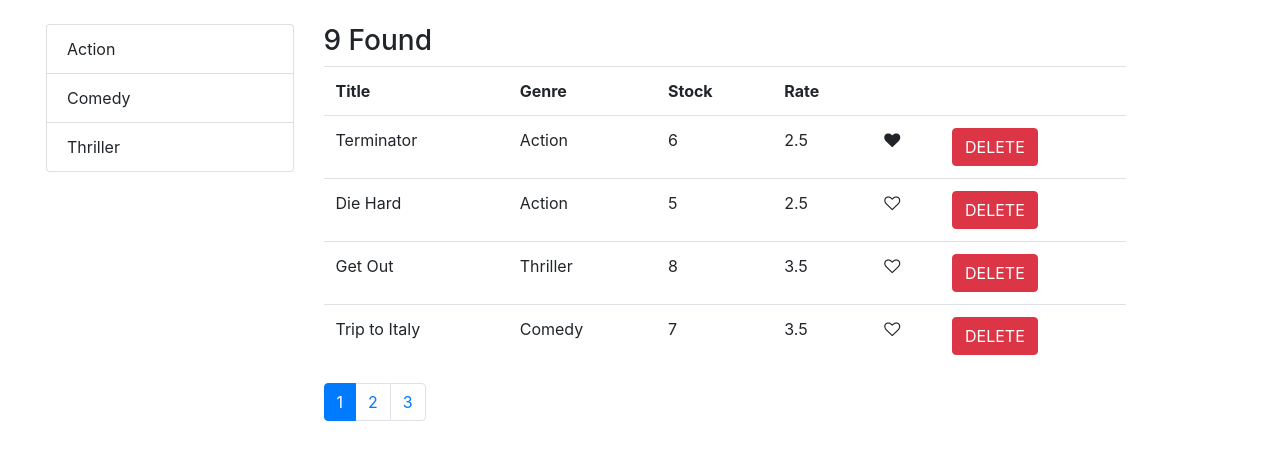
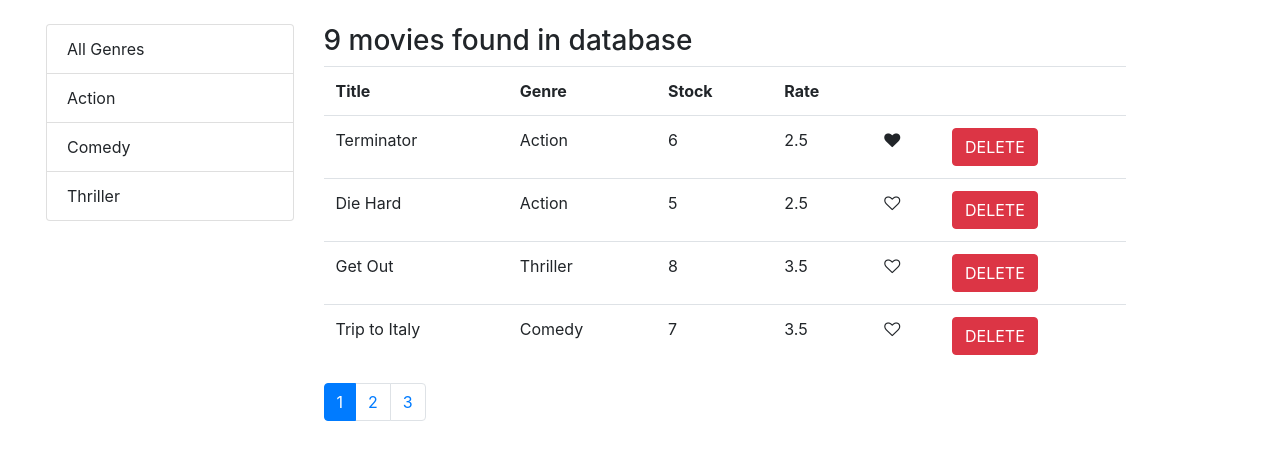
Before and after one commit to habib2013/tutorial-app, a React (Create React App) app: page / in a window 1280 px wide. Shown: the top 460 px of the page. Built offline with nearby package versions, Linux system fonts and the light colour scheme.

Commit message:
--- Auto-Git Commit ---

```diff
--- a/src/Components/movie.jsx
+++ b/src/Components/movie.jsx
@@ -17,7 +17,8 @@ class Movie extends Component {
     };
 
     componentDidMount(){
-      this.setState({movies:getMovies(),genres:getGenres()})
+       const genres = [{name: 'All Genres'},...getGenres()];
+      this.setState({movies:getMovies(),genres})
     }
 
 deleteMovie = (movie) => {
@@ -27,7 +28,7 @@ deleteMovie = (movie) => {
 }
 
 handleLenght = () => {
-  return (this.state.movies.length === 0) ? 'No movie here' : this.state.movies.length + " Found"
+  return (this.state.movies.length === 0) ? 'No movie here' : this.state.movies.length + " movies Found"
 }
 
 handlePageChange = page => {
@@ -43,14 +44,17 @@ movies[index].liked = !movies[index].liked; //toggle between like/dislike
 }
 
 handleGenreSelect = genre => {
-  this.setState({selectedGenre : genre});
+  this.setState({selectedGenre : genre,currentPage : 1});
 }
 
 
    render() {
 const {length:count} = this.state.movies;
-const {pageSize,currentPage,movies:allMovies} = this.state;
-const movies = paginate(allMovies,currentPage,pageSize);
+const {pageSize,currentPage,movies:allMovies,selectedGenre} = this.state;
+
+const filtered =  selectedGenre && selectedGenre._id ? allMovies.filter(m  => m.genre._id === selectedGenre._id) : allMovies;
+const movies = paginate(filtered,currentPage,pageSize);
+
 
       return (
 
@@ -66,7 +70,7 @@ onItemSelect={this.handleGenreSelect}
 </div>
 <div className="col">
 
-<h3>{this.handleLenght()}</h3>
+<h3> {filtered.length === 0 ? "No movies" : filtered.length + " movies "}  found in database</h3>
 <table className="container table">
    <tr>
       <th>Title</th>
@@ -92,7 +96,7 @@ onItemSelect={this.handleGenreSelect}
          )}
    </tbody>
 </table>
-<Pagination itemsCount={count}
+<Pagination itemsCount={filtered.length}
  pageSize={pageSize}
  onPageChange={this.handlePageChange}
  currentPage = {currentPage}
```
Also changed, not shown: .autogit/logs/log-1-5-2020-13-20-4.txt (added).
